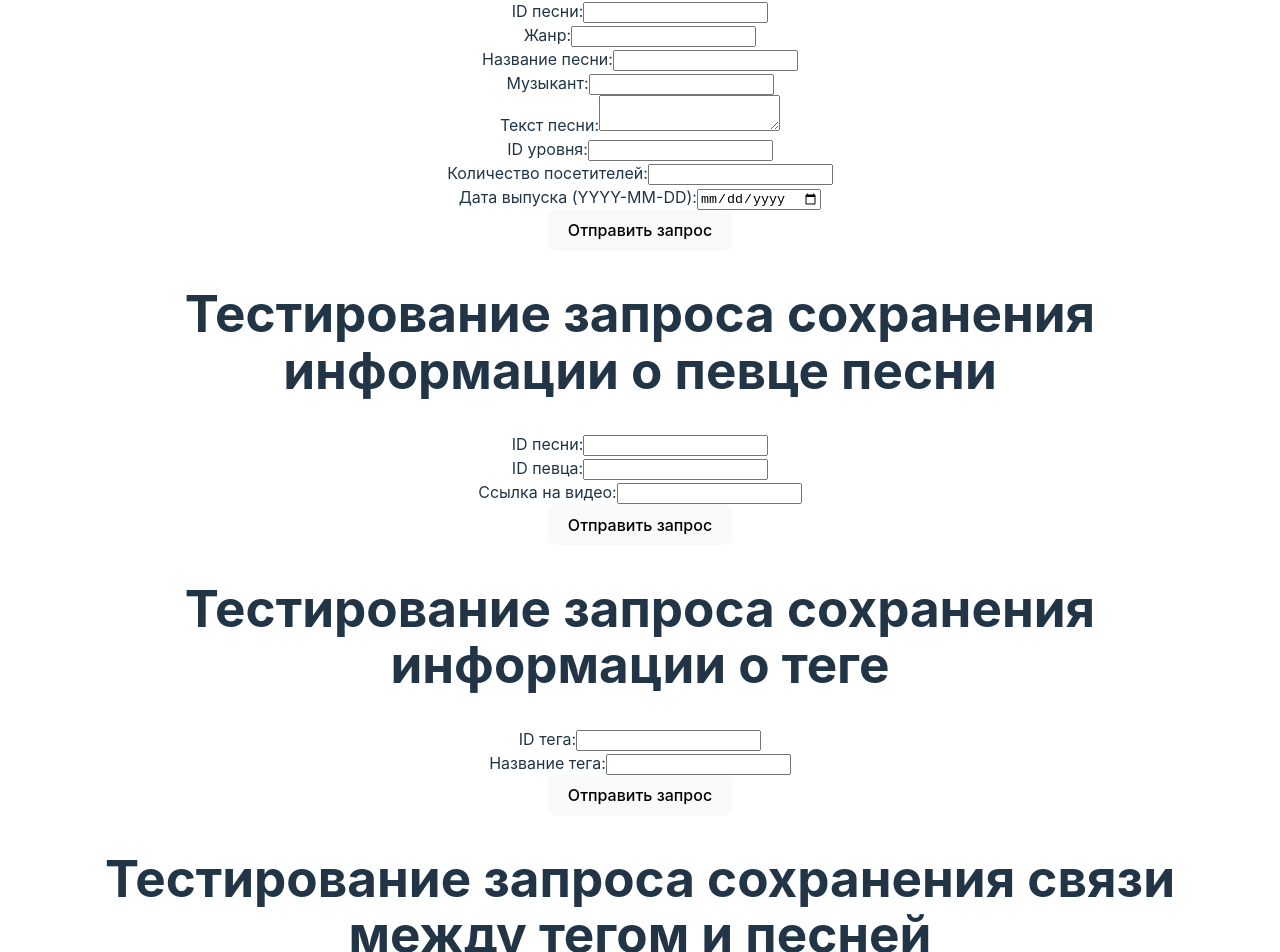
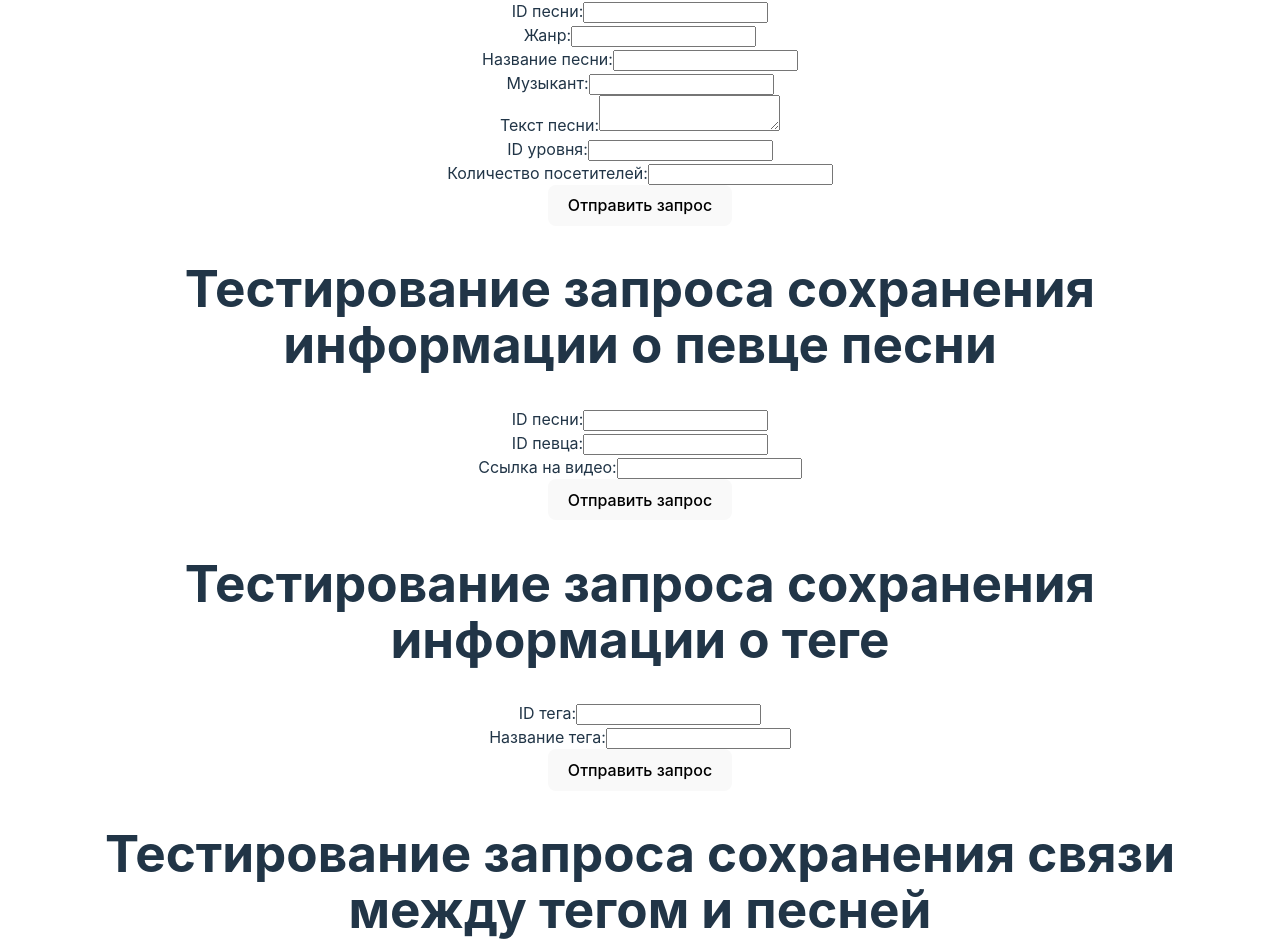
Before and after one commit to CrossEyedCat/lab4_fr, a Vue app: page / in a window 1280 px wide. Shown: the part 3525-4477 px from the top of the page. Built offline with nearby package versions, Linux system fonts and the light colour scheme.

Commit message:
Исправление в post запросах

```diff
--- a/src/components/saveSong.vue
+++ b/src/components/saveSong.vue
@@ -29,10 +29,6 @@
       <div>
         <label for="songVisitors">Количество посетителей:</label>
         <input type="text" id="songVisitors" v-model="songData.visitors_count" />
-      </div>
-      <div>
-        <label for="songReleaseDate">Дата выпуска (YYYY-MM-DD):</label>
-        <input type="date" id="songReleaseDate" v-model="songData.release_date" />
       </div>
       <button type="submit">Отправить запрос</button>
     </form>
```
